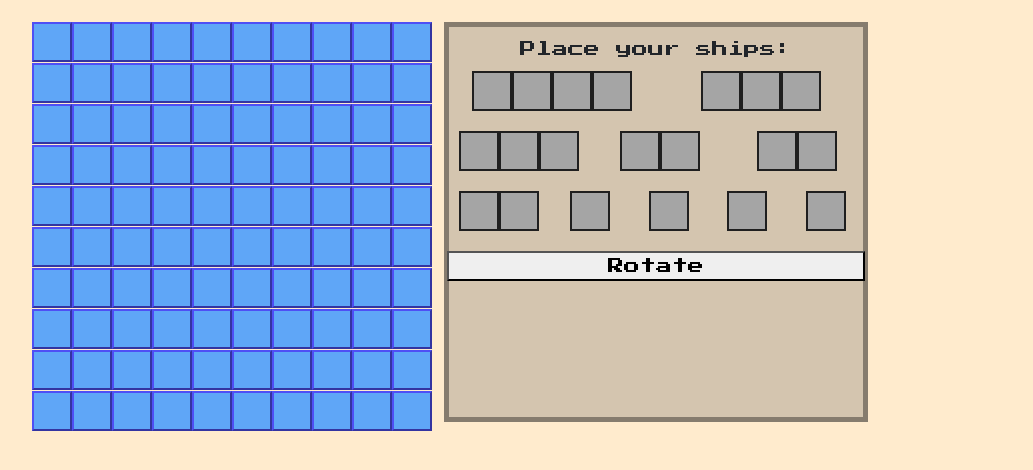
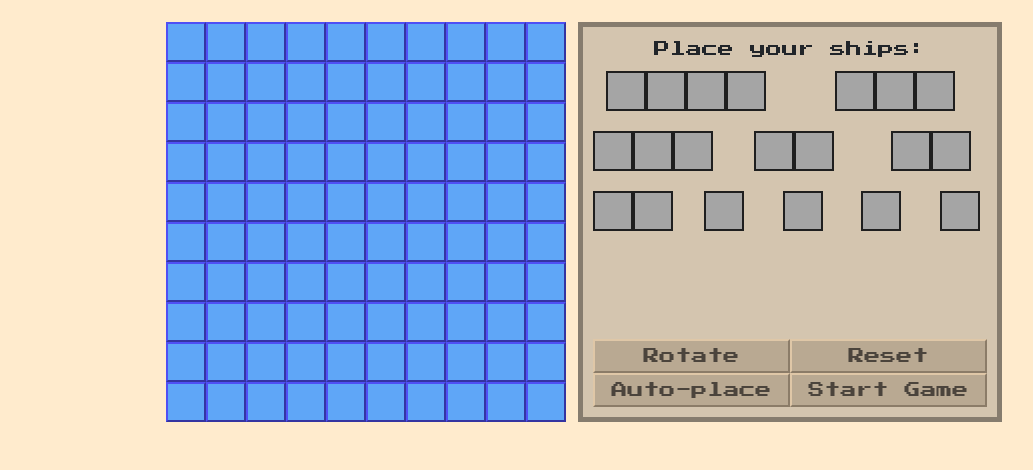
Before and after one commit to InkBlott/battleships, a React app: page / in a window 1280 px wide. Both pictures are taken after a click on the button "START". Shown: the part 88-558 px from the top of the page, without its empty margins (62-1095 px from the left). Built offline with nearby package versions, Linux system fonts and the light colour scheme; some packages are replaced by stand-ins of ours.

Commit message:
Interface update

```diff
--- a/package.json
+++ b/package.json
@@ -7,9 +7,11 @@
     "@testing-library/react": "^11.2.3",
     "@testing-library/user-event": "^12.6.2",
     "classnames": "^2.2.6",
+    "npm": "^7.6.1",
     "react": "^17.0.1",
     "react-dom": "^17.0.1",
     "react-scripts": "4.0.1",
+    "sweetalert2": "^10.15.5",
     "web-vitals": "^0.2.4"
   },
   "scripts": {
--- a/src/components/App.js
+++ b/src/components/App.js
@@ -4,6 +4,7 @@ import { player } from '../gameLogic/playerFactory'
 import { boardFactory } from '../gameLogic/boardFactory'
 import {shipFactory} from '../gameLogic/shipFactory'
 import '../styles/Styles.css'
+import Swal from 'sweetalert2';
 
 
 function App() {
@@ -15,6 +16,7 @@ function App() {
     const [cBoard, setCboard] = useState();
     let turn = true;
     const [start, setStart] = useState(true);
+    const [shipsSet, setShipsS] = useState(false);
 
     function startGame() {
         setPMaker(playerBoardMaker);
@@ -27,6 +29,37 @@ function App() {
         setStart(!start);
     }
 
+    function checkWin(board) {
+        if(board.getSunkenShips === 10){
+
+        }
+
+    }
+
+    function setShips() {
+        if(playerBoardMaker.getCells() === 20){
+            setShipsS(!shipsSet);
+        } else {
+            Swal.fire({
+                icon: 'error',
+                text: 'Place your ships first',
+              })
+        }
+    }
+
+    function placer() {
+        let pBoardHolder = Object.assign({}, playerBoardMaker);
+        pBoardHolder.populateBoard();
+        let droppables=document.getElementsByClassName('placerContainer');
+        for (let i=0; i<droppables.length; i++){
+            droppables[i].classList.add('invis');
+        }
+        setPMaker(pBoardHolder);
+        setPboard(pBoardHolder.board);
+    }
+
+
+    //drop ship into board
     function dropper(ev, xC, yC){
         ev.preventDefault();
         let pBoardHolder = Object.assign({}, playerBoardMaker);
@@ -37,7 +70,7 @@ function App() {
             pBoardHolder.placeShip(ship, xC, yC);
 
             if(pBoardHolder.board[xC][yC] === ship) {
-                document.getElementById(data).remove();
+                document.getElementById(data).classList.add('invis');
             }
             setPMaker(pBoardHolder);
             setPboard(playerBoardMaker.board);
@@ -45,6 +78,19 @@ function App() {
         }
     }
 
+    //clear player board, display droppables
+    function reset() {
+        let pBoardHolder = Object.assign({}, playerBoardMaker);
+        let droppables=document.getElementsByClassName('placerContainer');
+        pBoardHolder.clearBoard();
+        for (let i=0; i<droppables.length; i++){
+            droppables[i].classList.remove('invis');
+        }
+        setPMaker(pBoardHolder);
+        setPboard(playerBoardMaker.board);
+    }
+
+    //rotate ships for dropping
     function rotator() {
         let rotator = Object.assign({}, playerBoardMaker);
         rotator.setVertical();
@@ -91,7 +137,7 @@ function App() {
                 {start ?
                     <button className='row' onClick={() => startGame()}> START</button>
                     :
-                    <BoardContainer rotate={rotator} isV={playerBoardMaker.getVertical()} playerBoard={pBoard} cpuBoard={cBoard} handler={handleFire} dropper={dropper}/>
+                    <BoardContainer placer={placer} shipsSet={shipsSet} setShips={setShips} reset={reset} rotate={rotator} isV={playerBoardMaker.getVertical()} playerBoard={pBoard} cpuBoard={cBoard} handler={handleFire} dropper={dropper}/>
                 }
         </div>
 
--- a/src/components/BoardContainer.js
+++ b/src/components/BoardContainer.js
@@ -1,21 +1,20 @@
-import React from 'react';
 import Board from './Board';
 import GameInfoTable from './GabeInfoTable';
 
 
-function BoardContainer({playerBoard, cpuBoard,  handler, dropper, isV, rotate}){
-    let shipsSet = false;
+function BoardContainer({placer ,shipsSet ,setShips, reset, playerBoard, cpuBoard,  handler, dropper, isV, rotate}){
+
 
     return(
         <div className='container'>
             <div>
-                <div className='row'>
+                <div className='row gy-3' id='mainRow'>
                     <Board board={playerBoard} isCpu={false} dropper={dropper}/>
 
                     {shipsSet ?
-                    <Board handler={handler} board={cpuBoard} isCpu={true}/>
+                        <Board handler={handler} board={cpuBoard} isCpu={true}/>
                     :
-                    <GameInfoTable isV={isV} rotate={rotate}/>
+                    <GameInfoTable placer={placer} shipsSet={setShips} reset ={reset} isV={isV} rotate={rotate}/>
                 }
                 </div>
             </div>
--- a/src/components/GabeInfoTable.js
+++ b/src/components/GabeInfoTable.js
@@ -1,7 +1,7 @@
 import React from 'react';
 import '../styles/Styles.css';
 
-export default function GameInfoTable({ isV, rotate }) {
+export default function GameInfoTable({placer ,shipsSet, isV, rotate, reset }) {
 
     function drag(e) {
         e.dataTransfer.setData('text/plain', e.target.id);
@@ -16,11 +16,11 @@ export default function GameInfoTable({ isV, rotate }) {
 
     return (
 
-        <div className='col-md infoContainer'>
+        <div className='col-md infoContainer d-flex flex-column'>
             <div className='row subT'>Place your ships:</div>
 
             <div className='row'>
-                <div id='ShipPlacer.4' className='col placerContainer' draggable='true' onDragStart={(e) => drag(e)}>
+                <div id='ShipPlacer0.4' className='col placerContainer' draggable='true' onDragStart={(e) => drag(e)}>
                     <div className={getClass() + ' blr'}>
                         <div className={'col boardButton ship placer noHover'}></div>
                         <div className={'col boardButton ship placer noHover'}></div>
@@ -29,7 +29,7 @@ export default function GameInfoTable({ isV, rotate }) {
                     </div>
 
                 </div>
-                <div id='ShipPlacer.3' className='col placerContainer' draggable='true' onDragStart={(e) => drag(e)}>
+                <div id='ShipPlacer1.3' className='col placerContainer' draggable='true' onDragStart={(e) => drag(e)}>
                     <div className={getClass() + ' blr'}>
                         <div className={'col boardButton ship placer noHover'}></div>
                         <div className={'col boardButton ship placer noHover'}></div>
@@ -37,7 +37,7 @@ export default function GameInfoTable({ isV, rotate }) {
                     </div>
 
                 </div>
-                <div id='ShipPlacer.3' className='col placerContainer' draggable='true' onDragStart={(e) => drag(e)}>
+                <div id='ShipPlacer2.3' className='col placerContainer' draggable='true' onDragStart={(e) => drag(e)}>
                     <div className={getClass() + ' blr'}>
                         <div className={'col boardButton ship placer noHover'}></div>
                         <div className={'col boardButton ship placer noHover'}></div>
@@ -45,52 +45,66 @@ export default function GameInfoTable({ isV, rotate }) {
                     </div>
                 </div>
 
-                <div id='ShipPlacer.2' className='col placerContainer' draggable='true' onDragStart={(e) => drag(e)}>
+                <div id='ShipPlacer3.2' className='col placerContainer' draggable='true' onDragStart={(e) => drag(e)}>
                     <div className={getClass() + ' blr'}>
                         <div className={'col boardButton ship placer noHover'}></div>
                         <div className={'col boardButton ship placer noHover'}></div>
                     </div>
                 </div>
-                <div id='ShipPlacer.2' className='col placerContainer' draggable='true' onDragStart={(e) => drag(e)}>
+                <div id='ShipPlacer4.2' className='col placerContainer' draggable='true' onDragStart={(e) => drag(e)}>
                     <div className={getClass() + ' blr'}>
                         <div className={'col boardButton ship placer noHover'}></div>
                         <div className={'col boardButton ship placer noHover'}></div>
                     </div>
                 </div>
-                <div id='ShipPlacer.2' className='col placerContainer' draggable='true' onDragStart={(e) => drag(e)}>
+                <div id='ShipPlacer5.2' className='col placerContainer' draggable='true' onDragStart={(e) => drag(e)}>
                     <div className={getClass() + ' blr'}>
                         <div className={'col boardButton ship placer noHover'}></div>
                         <div className={'col boardButton ship placer noHover'}></div>
                     </div>
                 </div>
-                <div id='ShipPlacer.1' className='col placerContainer' draggable='true' onDragStart={(e) => drag(e)}>
+                <div id='ShipPlacer6.1' className='col placerContainer' draggable='true' onDragStart={(e) => drag(e)}>
                     <div className={getClass() + ' blr'}>
                         <div className={'col boardButton ship placer noHover'}></div>
                     </div>
                 </div>
-                <div id='ShipPlacer.1' className='col placerContainer' draggable='true' onDragStart={(e) => drag(e)}>
+                <div id='ShipPlacer7.1' className='col placerContainer' draggable='true' onDragStart={(e) => drag(e)}>
                     <div className={getClass() + ' blr'}>
                         <div className={'col boardButton ship placer noHover'}></div>
                     </div>
                 </div>
-                <div id='ShipPlacer.1' className='col placerContainer' draggable='true' onDragStart={(e) => drag(e)}>
+                <div id='ShipPlacer8.1' className='col placerContainer' draggable='true' onDragStart={(e) => drag(e)}>
                     <div className={getClass() + ' blr'}>
                         <div className={'col boardButton ship placer noHover'}></div>
                     </div>
                 </div>
-                <div id='ShipPlacer.1' className='col placerContainer' draggable='true' onDragStart={(e) => drag(e)}>
+                <div id='ShipPlacer9.1' className='col placerContainer' draggable='true' onDragStart={(e) => drag(e)}>
                     <div className={getClass() + ' blr'}>
                         <div className={'col boardButton ship placer noHover'}></div>
                     </div>
                 </div>
             </div>
-            <div className='row'>
-                <button onClick={ () => {
-                    rotate();
-                    console.log(isV)
-                }}>Rotate</button>
 
-            </div>
+           <div className='row d-flex flex-grow-1 justify-content-end align-items-center flex-column'>
+                <div className='row'>
+                    <button className='col' onClick={ () => {
+                        rotate();
+                    }}>Rotate</button>
+                    <button className='col' onClick={ () => {
+                        reset();
+                    }}>Reset</button>
+                </div>
+                <div className='row'>
+                <button className='col' onClick={ () => {
+                        placer();
+                    }}>Auto-place</button>
+                    <button className='col' onClick={ () => {
+                        shipsSet();
+                    }}>Start Game</button>
+                </div>
+
+           </div>
+
         </div>
 
     )
--- a/src/gameLogic/boardFactory.js
+++ b/src/gameLogic/boardFactory.js
@@ -20,9 +20,21 @@ function boardFactory() {
           }
     }
 
+    function getCells(){
+        let cells=0;
+        for(let i = 0; i <= 9 ; i++){
+            for( let x =0; x<= 9; x++){
+                if(typeof (board)[i][x] === "object"){
+                    cells = cells+1;
+                }
+            }
+        }
+        return cells;
+    }
+
     function clearBoard(){
         for(var i=0; i<=9; i++){
-            board[i].fill();
+            board[i].fill('~');
           }
     }
 
@@ -257,6 +269,7 @@ function boardFactory() {
         receiveAttack,
         populateBoard,
         getSunkenShips : () => sunkenShips,
+        getCells,
 
     }
 
--- a/src/styles/Styles.css
+++ b/src/styles/Styles.css
@@ -66,6 +66,10 @@ body{
     border: 2px solid rgb(31, 31, 31);
 }
 
+#mainRow{
+    justify-content: center;
+}
+
 .title{
     text-align: center;
     font-size: 40px;
@@ -85,3 +89,25 @@ body{
     justify-content: center;
     margin: 0 0 10px 0;
 }
+
+.invis{
+    display:none;
+}
+
+button{
+    border-color: rgb(223, 199, 167);
+    background-color: rgb(185, 169, 146);
+    color: rgb(75, 68, 60);
+    padding: 3px;
+}
+
+button:hover{
+    background-color:rgb(187, 178, 165);
+}
+
+.swal-button {
+    border-color: rgb(223, 199, 167);
+    background-color: rgb(185, 169, 146);
+    color: rgb(75, 68, 60);
+    padding: 5px 10px;
+  }
```
Also changed, not shown: 2 other files.
